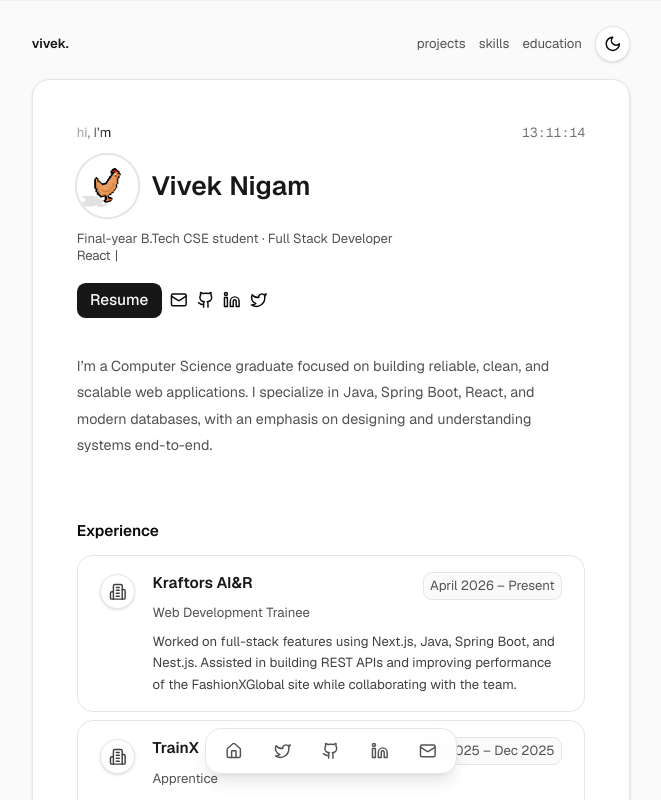
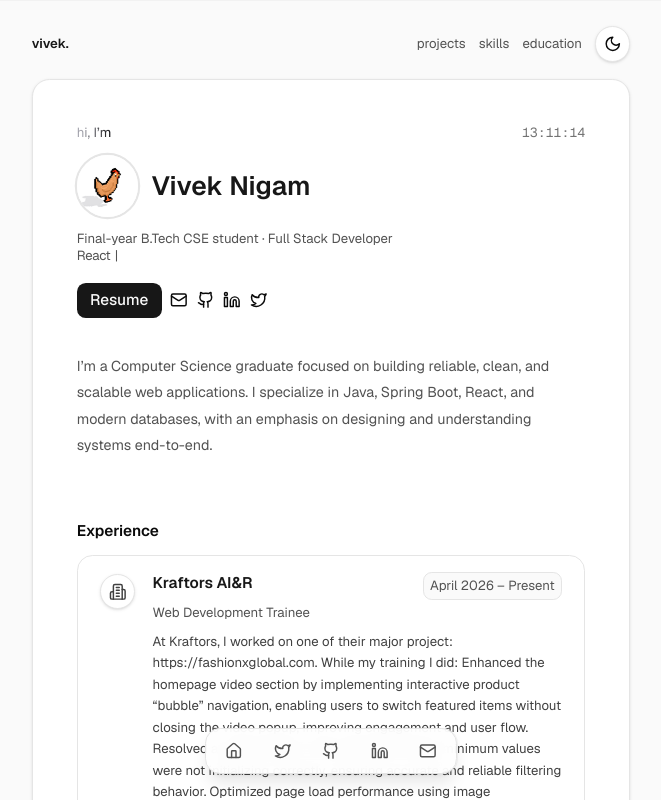
Before and after one commit to vivekgotstack/Portfolio, a Next.js app: page / in a window 1280 px wide. Shown: the top 800 px of the page, without its empty margins (309-970 px from the left). Built offline with nearby package versions, Linux system fonts and the light colour scheme.

Commit message:
Revise summary for Kraftors AI&R work experience
Updated summary for Kraftors AI&R role to include specific contributions and improvements made during the training period.

```diff
--- a/app/page.tsx
+++ b/app/page.tsx
@@ -130,7 +130,12 @@ export default function Page() {
                     company="Kraftors AI&R"
                     role="Web Development Trainee"
                     period="April 2026 – Present"
-                    summary="Worked on full-stack features using Next.js, Java, Spring Boot, and Nest.js. Assisted in building REST APIs and improving performance of the FashionXGlobal site while collaborating with the team."
+                    summary="At Kraftors, I worked on one of their major project: https://fashionxglobal.com. While my training I did:
+                        Enhanced the homepage video section by implementing interactive product “bubble” navigation, enabling users to switch featured items without closing the video popup, improving engagement and user flow.
+                        Resolved a critical issue in the price filter where minimum values were not initializing correctly, ensuring accurate and reliable filtering behavior.
+                        Optimized page load performance using image prefetching techniques in Next.js, reducing perceived load time and improving user experience.
+                        Documented APIs across multiple pages, providing clear reference for data flow and integration, which improved maintainability and team onboarding efficiency.
+                        Contributed directly to the production codebase by pushing stable, tested changes to the main branch."
                   />
                   <WorkItem
                     company="TrainX"
```
